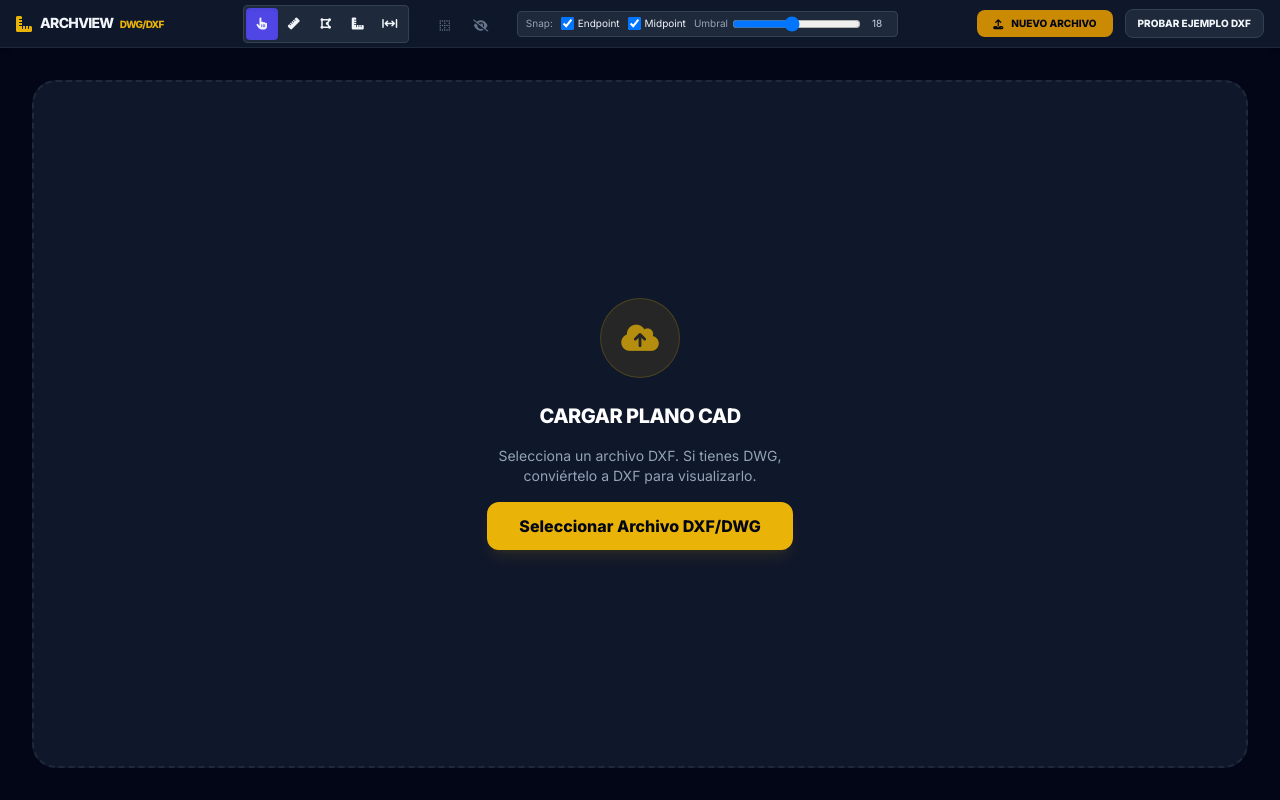
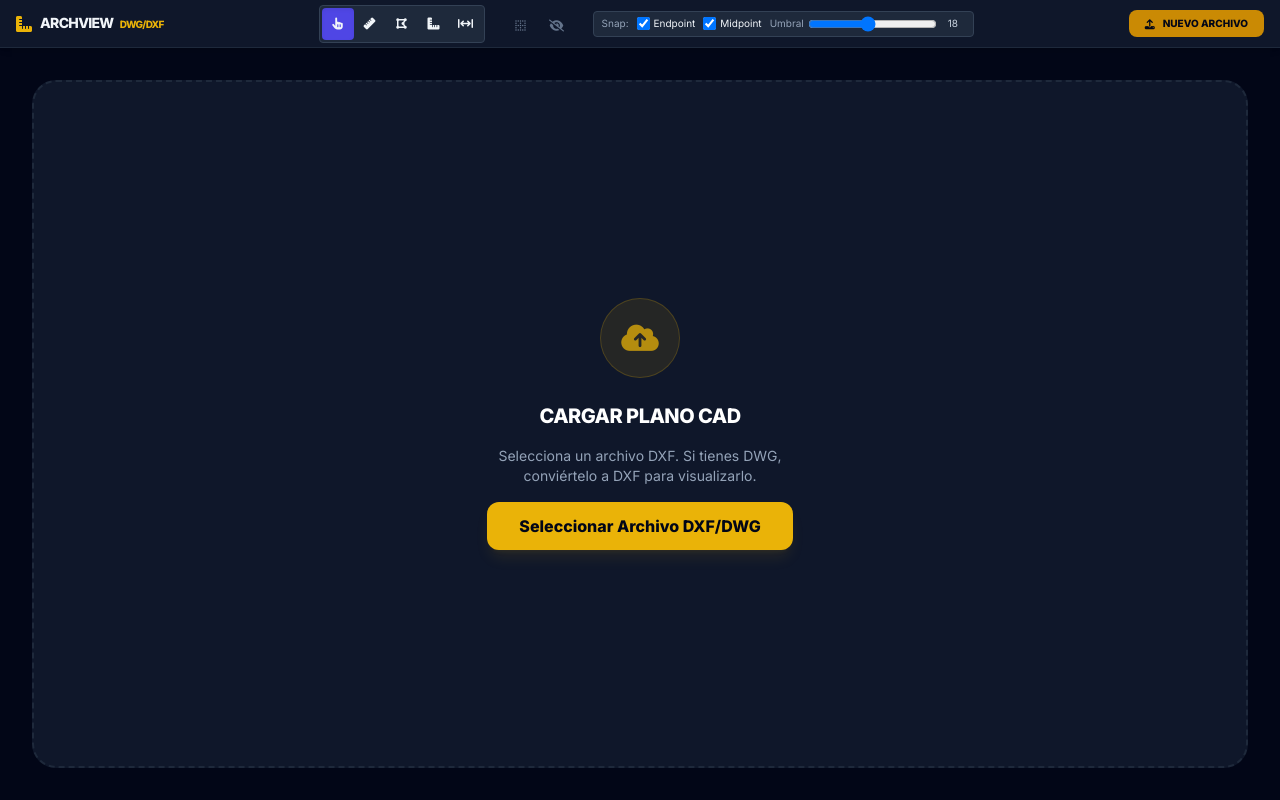
Before and after one commit to alcabama-commits/bim, a React (Vite) app in the folder VSR_DWG/: page / in a window 1280 px wide. Built offline with nearby package versions, Linux system fonts and the light colour scheme.

Commit message:
Remove sample DXF button

```diff
--- a/VSR_DWG/src/App.tsx
+++ b/VSR_DWG/src/App.tsx
@@ -21,19 +21,6 @@ const App: React.FC = () => {
       setFile(f)
       setCalibration(null)
       setDocInfo('')
-    }
-  }
-
-  const loadSampleDXF = async () => {
-    try {
-      const res = await fetch('https://threejs.org/examples/models/dxf/M04-100.dxf', { cache: 'no-store' })
-      const blob = await res.blob()
-      const sample = new File([blob], 'Ejemplo-M04-100.dxf', { type: 'application/dxf' })
-      setFile(sample)
-      setCalibration(null)
-      setDocInfo('')
-    } catch {
-      // noop
     }
   }
 
@@ -129,13 +116,6 @@ const App: React.FC = () => {
               <span className="hidden sm:inline">Nuevo Archivo</span>
               <input type="file" className="hidden" accept=".dxf,.dwg" onChange={handleFileChange} />
             </label>
-            <button
-              onClick={loadSampleDXF}
-              className="cursor-pointer bg-slate-800 hover:bg-slate-700 text-slate-100 px-3 py-1.5 rounded-lg text-[10px] font-black uppercase transition active:scale-95 border border-slate-700"
-              title="Probar DXF de ejemplo"
-            >
-              Probar ejemplo DXF
-            </button>
           </div>
         </header>
 
```
Also changed, not shown: 5 other files (tests, documents, lock files or other folders).
